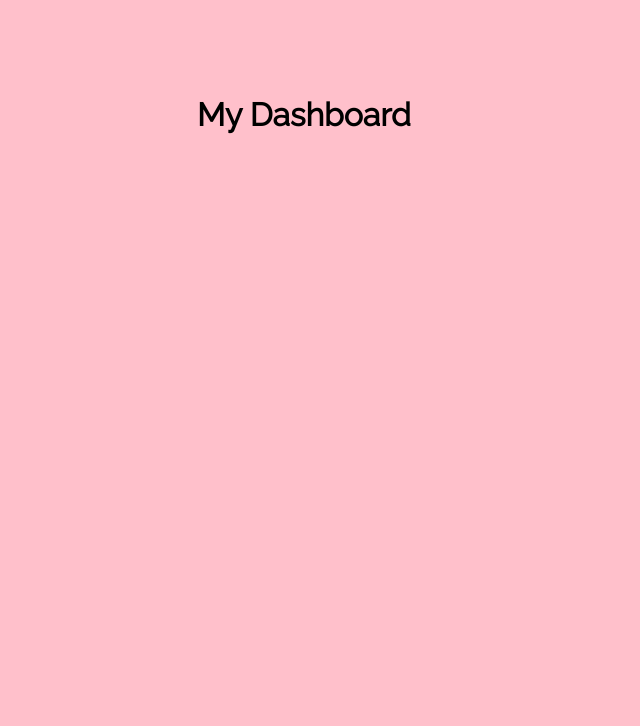
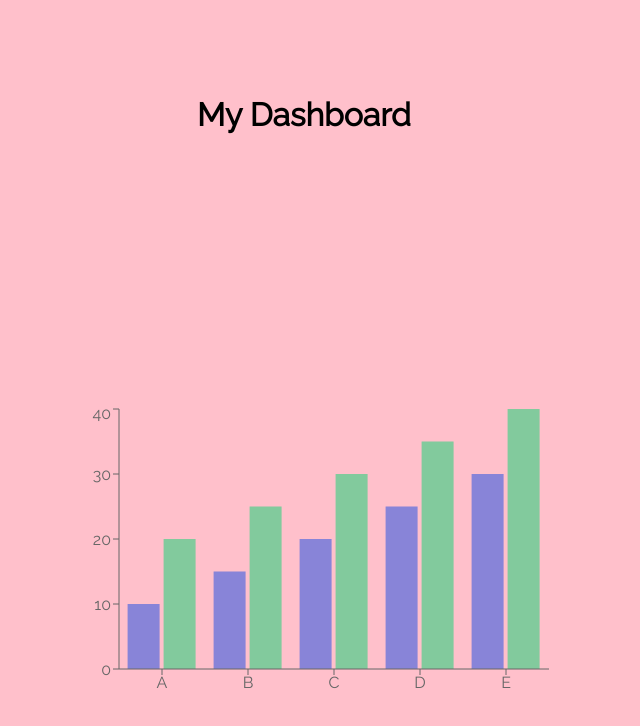
Before and after one commit to KennethTrinh/ece4960-final, a Next.js app: page / in a window 1280 px wide. Shown: the top 726 px of the page, without its empty margins (336-976 px from the left). Built offline with nearby package versions, Linux system fonts and the light colour scheme.

Commit message:
ruff day, made BarChart

```diff
--- a/package.json
+++ b/package.json
@@ -13,6 +13,7 @@
     "eslint-config-next": "13.3.0",
     "next": "13.3.0",
     "react": "18.2.0",
-    "react-dom": "18.2.0"
+    "react-dom": "18.2.0",
+    "recharts": "^2.5.0"
   }
 }
--- /dev/null
+++ b/src/components/BarChart.js
@@ -0,0 +1,41 @@
+import { useState, useEffect } from 'react';
+import styles from '@/styles/Barchart.module.css'
+import { BarChart, Bar, Line, ReferenceLine, XAxis, YAxis, Tooltip } from 'recharts';
+
+const data = [
+    { name: 'A', value1: 10, value2: 20 },
+    { name: 'B', value1: 15, value2: 25 },
+    { name: 'C', value1: 20, value2: 30 },
+    { name: 'D', value1: 25, value2: 35 },
+    { name: 'E', value1: 30, value2: 40 },
+  ];
+
+const Chart = ({ y, tmax, xmax, deaths,
+                    total, vline, timestep,
+                    total_infected, N, ymax,
+                    InterventionTime, colors, log }) => {
+    const [sliderPosition, setSliderPosition] = useState(2);
+
+    const handleSliderChange = (event) => {
+        setSliderPosition(event.activeLabel);
+    };
+
+    useEffect(() => {
+        console.log("BarChart: useEffect")
+        console.log("y: ", y)
+    }, [])
+
+    return (
+        <BarChart width={500} height={300} data={data}>
+          <Bar dataKey="value1" fill="#8884d8" />
+          <Bar dataKey="value2" fill="#82ca9d" />
+          <Line dataKey="value1" stroke="#8884d8" dot={false} />
+          <ReferenceLine x={sliderPosition} stroke="red" />
+          <XAxis dataKey="name" />
+          <YAxis />
+          <Tooltip />
+        </BarChart>
+      );
+}
+
+export default Chart;
--- /dev/null
+++ b/src/components/SEIR.js
@@ -0,0 +1,89 @@
+import BarChart from "./BarChart";
+import { useState, useEffect } from "react";
+import {max, integrate, get_solution} from "./utils";
+
+const SEIR = () => {
+    const [inState, setState] = useState({
+        Time_to_death: 32,
+        logN: Math.log(7e6),
+        N: Math.exp(Math.log(7e6)),
+        I0: 1,
+        R0: 2.2,
+        D_incbation: 5.2,
+        D_infectious: 2.9,
+        D_recovery_mild: 14 - 2.9,
+        D_recovery_severe: 31.5 - 2.9,
+        D_hospital_lag: 5,
+        D_death: 32 - 2.9,
+        CFR: 0.02,
+        InterventionTime: 100,
+        OMInterventionAmt: 2 / 3,
+        InterventionAmt: 1 - 2 / 3,
+        Time: 220,
+        Xmax: 110000,
+        dt: 2,
+        P_SEVERE: 0.2,
+        duration: 7 * 12 * 1e10,
+        checked: [true, true, false, true, true],
+    });
+    const [outState, setOutState] = useState({
+
+        Sol: get_solution(inState.dt, inState.N, inState.I0, inState.R0,
+                          inState.D_incbation, inState.D_infectious,
+                          inState.D_recovery_mild, inState.D_hospital_lag,
+                          inState.D_recovery_severe, inState.D_death,
+                          inState.P_SEVERE, inState.CFR, inState.InterventionTime,
+                          inState.InterventionAmt,inState.duration
+        ),
+        timestep: inState.dt,
+        tmax: inState.dt * 100,
+    });
+
+    useEffect(() => {
+        setOutState({
+            Sol: get_solution(inState.dt, inState.N, inState.I0, inState.R0,
+                inState.D_incbation, inState.D_infectious,
+                inState.D_recovery_mild, inState.D_hospital_lag,
+                inState.D_recovery_severe, inState.D_death,
+                inState.P_SEVERE, inState.CFR, inState.InterventionTime,
+                inState.InterventionAmt,inState.duration
+            ),
+            timestep: inState.dt,
+            tmax: inState.dt * 100,
+        })
+    }, [...Object.values(inState)])
+
+    // $: Sol            = get_solution(dt, N, I0, R0, D_incbation, D_infectious, D_recovery_mild, D_hospital_lag, D_recovery_severe, D_death, P_SEVERE, CFR, InterventionTime, InterventionAmt, duration)
+    // $: P              = Sol["P"].slice(0,100)
+    // $: timestep       = dt
+    // $: tmax           = dt*100
+    // $: deaths         = Sol["deaths"]
+    // $: total          = Sol["total"]
+    // $: total_infected = Sol["total_infected"].slice(0,100)
+    // $: Iters          = Sol["Iters"]
+    // $: dIters         = Sol["dIters"]
+    // $: Pmax           = max(P, checked)
+    // $: lock           = false
+
+
+
+  return (
+    <div>
+        <BarChart
+            y = {outState.Sol["P"].slice(0,100)}
+            xmax = {inState.Xmax}
+            total_infected = {outState.Sol["total_infected"].slice(0,100)}
+            deaths = {outState.Sol['deaths']}
+            total = {outState.Sol['total']}
+            timestep={outState.timestep}
+            tmax={outState.tmax}
+            N={inState.N}
+            // ymax={lock ? Plock: Pmax}
+            InterventionTime={inState.InterventionTime}
+            colors={[ "#386cb0", "#8da0cb", "#4daf4a", "#f0027f", "#fdc086"]}
+            />
+    </div>
+  )
+}
+
+export default SEIR;
--- /dev/null
+++ b/src/components/utils.js
@@ -0,0 +1,109 @@
+// global.sandbox = require('./sandbox.js')
+export const print = (...args) => console.log(...args)
+
+export const max = (P, checked) => {
+    return P.reduce((max, b) => Math.max(max, sum(b, checked) ), sum(P[0], checked) )
+}
+
+export const range = (n) => {
+    return Array(n).fill().map((_, i) => i);
+}
+
+export const integrate = (m,f,y,t,h) =>{
+    for (var k=[],ki=0; ki<m.length; ki++) {
+      var _y=y.slice(), dt=ki?((m[ki-1][0])*h):0;
+      for (let l=0; l<_y.length; l++) for (let j=1; j<=ki; j++) _y[l]=_y[l]+h*(m[ki-1][j])*(k[ki-1][l]);
+      k[ki]=f(t+dt,_y,dt);
+    }
+    for (var r=y.slice(),l=0; l<_y.length; l++) for (var j=0; j<k.length; j++) r[l]=r[l]+h*(k[j][l])*(m[ki-1][j]);
+    return r;
+}
+
+export const sum = function(arr, bools){
+    var x = 0
+    for (var i = 0; i < arr.length; i++) {
+      x = x + arr[i]*(bools[i] ? 1 : 0)
+    }
+    return x
+}
+
+export const get_solution = (dt, N, I0, R0, D_incbation,
+                            D_infectious, D_recovery_mild,
+                            D_hospital_lag, D_recovery_severe,
+                            D_death, P_SEVERE, CFR, InterventionTime,
+                            InterventionAmt, duration) => {
+
+    var interpolation_steps = 40
+    var steps = 110*interpolation_steps
+    var dt = dt/interpolation_steps
+    var sample_step = interpolation_steps
+
+    var method = [[.5,.5],[.5,0,.5],[1,0,0,1],[1/6,1/3,1/3,1/6]]
+    function f(t, x){
+
+      // SEIR ODE
+      if (t > InterventionTime && t < InterventionTime + duration){
+        var beta = (InterventionAmt)*R0/(D_infectious)
+      } else if (t > InterventionTime + duration) {
+        var beta = 0.5*R0/(D_infectious)
+      } else {
+        var beta = R0/(D_infectious)
+      }
+      var a     = 1/D_incbation
+      var gamma = 1/D_infectious
+
+      var S        = x[0] // Susectable
+      var E        = x[1] // Exposed
+      var I        = x[2] // Infectious
+      var Mild     = x[3] // Recovering (Mild)
+      var Severe   = x[4] // Recovering (Severe at home)
+      var Severe_H = x[5] // Recovering (Severe in hospital)
+      var Fatal    = x[6] // Recovering (Fatal)
+      var R_Mild   = x[7] // Recovered
+      var R_Severe = x[8] // Recovered
+      var R_Fatal  = x[9] // Dead
+
+      var p_severe = P_SEVERE
+      var p_fatal  = CFR
+      var p_mild   = 1 - P_SEVERE - CFR
+
+      var dS        = -beta*I*S
+      var dE        =  beta*I*S - a*E
+      var dI        =  a*E - gamma*I
+      var dMild     =  p_mild*gamma*I   - (1/D_recovery_mild)*Mild
+      var dSevere   =  p_severe*gamma*I - (1/D_hospital_lag)*Severe
+      var dSevere_H =  (1/D_hospital_lag)*Severe - (1/D_recovery_severe)*Severe_H
+      var dFatal    =  p_fatal*gamma*I  - (1/D_death)*Fatal
+      var dR_Mild   =  (1/D_recovery_mild)*Mild
+      var dR_Severe =  (1/D_recovery_severe)*Severe_H
+      var dR_Fatal  =  (1/D_death)*Fatal
+
+      //      0   1   2   3      4        5          6       7        8          9
+      return [dS, dE, dI, dMild, dSevere, dSevere_H, dFatal, dR_Mild, dR_Severe, dR_Fatal]
+    }
+
+    var v = [1 - I0/N, 0, I0/N, 0, 0, 0, 0, 0, 0, 0]
+    var t = 0
+
+    var P  = []
+    var TI = []
+    var Iters = []
+    while (steps--) {
+      if ((steps+1) % (sample_step) == 0) {
+            //    Dead   Hospital          Recovered        Infectious   Exposed
+        P.push([ N*v[9], N*(v[5]+v[6]),  N*(v[7] + v[8]), N*v[2],    N*v[1] ])
+        Iters.push(v)
+        TI.push(N*(1-v[0]))
+        // console.log((v[0] + v[1] + v[2] + v[3] + v[4] + v[5] + v[6] + v[7] + v[8] + v[9]))
+        // console.log(v[0] , v[1] , v[2] , v[3] , v[4] , v[5] , v[6] , v[7] , v[8] , v[9])
+      }
+      v =integrate(method,f,v,t,dt);
+      t+=dt
+    }
+    return {"P": P,  // 110 x 5
+            "deaths": N*v[6],
+            "total": 1-v[0],
+            "total_infected": TI,
+            "Iters":Iters,
+            "dIters": f}
+}
--- a/src/pages/index.js
+++ b/src/pages/index.js
@@ -1,7 +1,9 @@
 import Head from 'next/head'
 import styles from '@/styles/Home.module.css'
+import SEIR from '@/components/SEIR'
 
 export default function Home() {
+
   return (
     <>
       <Head>
@@ -12,8 +14,9 @@ export default function Home() {
       </Head>
       <main className={styles.main}>
         <h1 >My Dashboard</h1>
+        <SEIR/>
+      </main>
 
-      </main>
     </>
   )
 }
```
Also changed, not shown: src/styles/BarChart.module.css (added), 1 other file (tests, documents, lock files or other folders).
